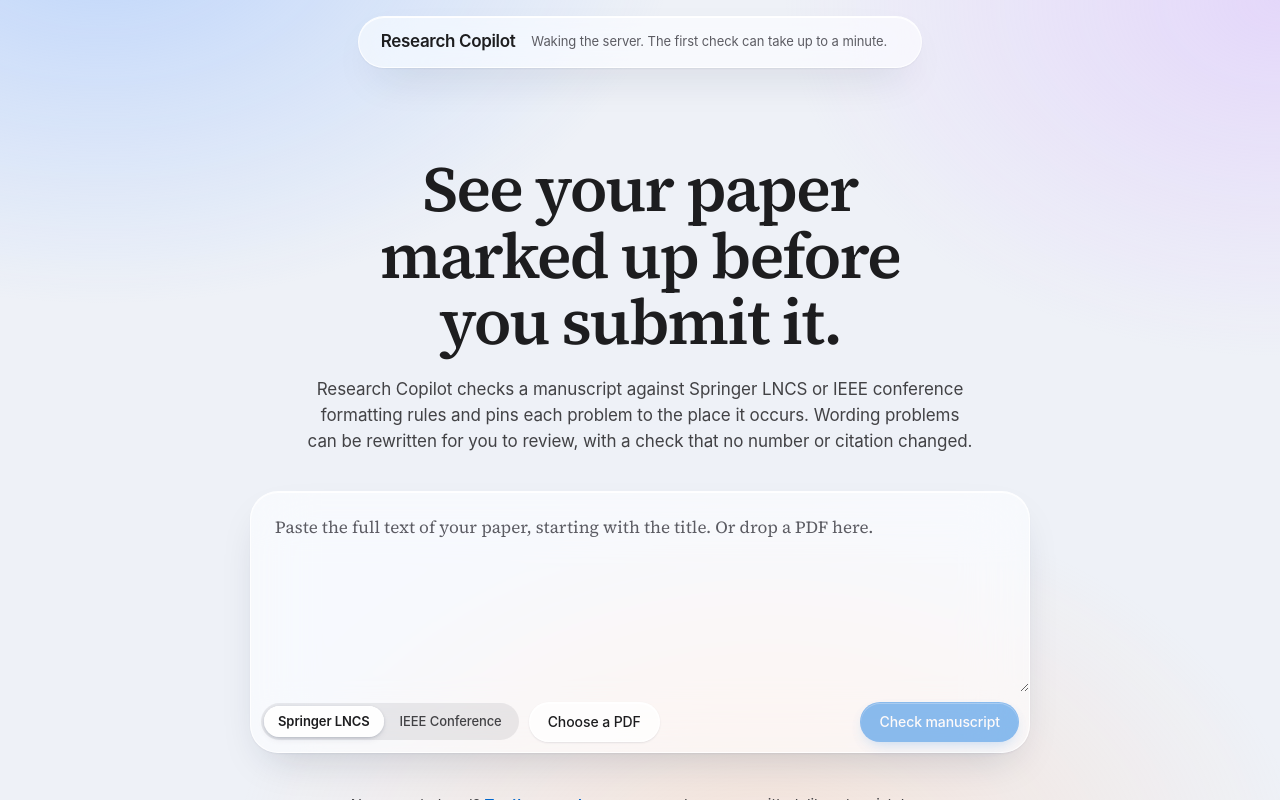
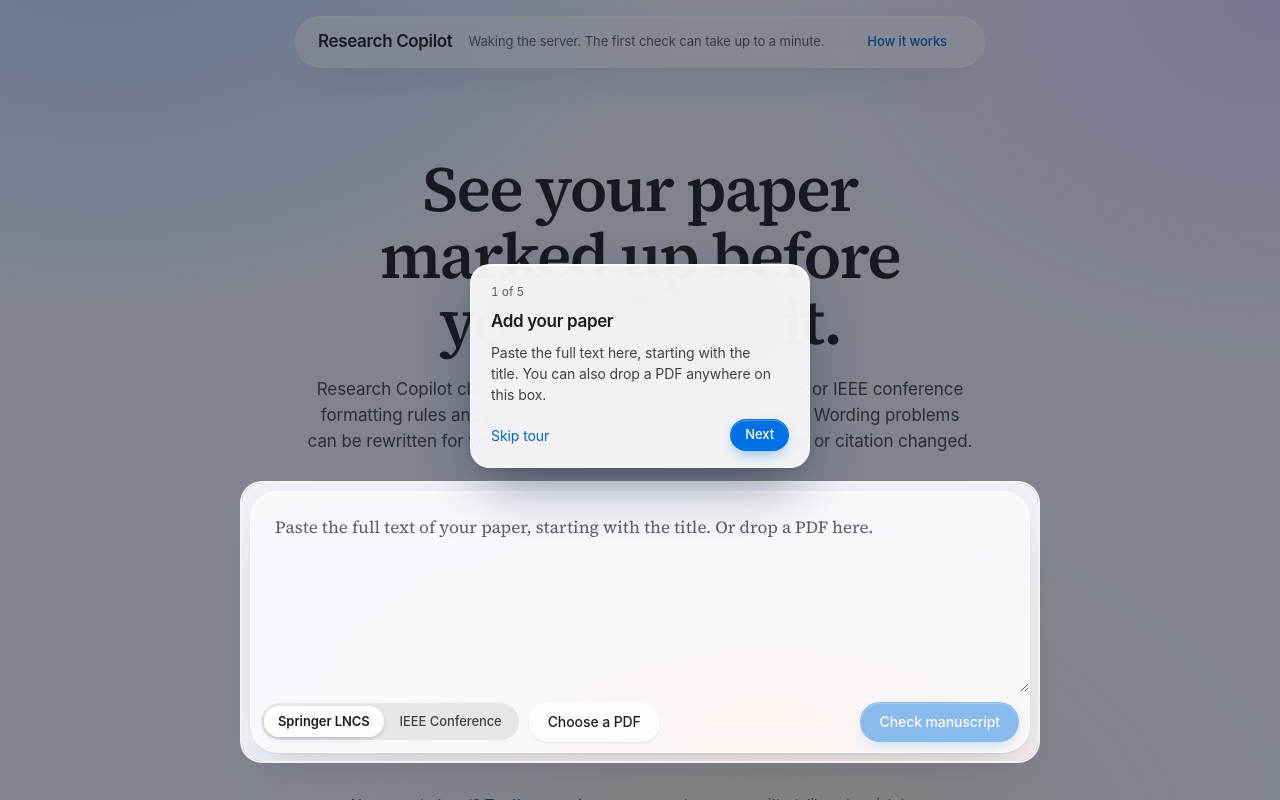
Before and after one commit to YashLadlapure/research-copilot, a React (Vite) app in the folder frontend/: page / in a window 1280 px wide. Shown: the top 800 px of the page. Built offline with nearby package versions, Linux system fonts and the light colour scheme; no server answers.

Commit message:
walk new visitors through each screen once

```diff
--- a/frontend/src/App.css
+++ b/frontend/src/App.css
@@ -1193,6 +1193,72 @@ input {
   overflow-wrap: anywhere;
 }
 
+/* First-visit tour: the page dims except for the element being explained. */
+
+.tour {
+  position: fixed;
+  inset: 0;
+  z-index: 100;
+}
+
+.tour__spot {
+  position: fixed;
+  border-radius: 20px;
+  box-shadow: 0 0 0 2px rgb(255 255 255 / 0.9), 0 0 0 100vmax rgb(20 24 40 / 0.5);
+  pointer-events: none;
+  transition: top 0.4s var(--ease-out), left 0.4s var(--ease-out), width 0.4s var(--ease-out), height 0.4s var(--ease-out);
+}
+
+.tour__card {
+  position: fixed;
+  display: flex;
+  flex-direction: column;
+  gap: 8px;
+  padding: 18px 20px 16px;
+  background: rgb(255 255 255 / 0.9);
+  border: 1px solid var(--glass-edge);
+  border-radius: 20px;
+  box-shadow: inset 0 1px 0 #fff, 0 2px 6px rgb(20 30 60 / 0.1), 0 24px 60px -12px rgb(20 30 60 / 0.5);
+  -webkit-backdrop-filter: var(--glass-blur);
+  backdrop-filter: var(--glass-blur);
+  transition: top 0.4s var(--ease-out), left 0.4s var(--ease-out);
+}
+
+.tour__card:focus-visible {
+  outline: none;
+}
+
+.tour__count {
+  color: var(--ink-faint);
+  font-size: 0.75rem;
+  font-variant-numeric: tabular-nums;
+}
+
+.tour__title {
+  font-size: 1.0625rem;
+  font-weight: 600;
+  letter-spacing: -0.02em;
+}
+
+.tour__body {
+  color: var(--ink-soft);
+  line-height: 1.5;
+  text-wrap: pretty;
+}
+
+.tour__actions {
+  display: flex;
+  align-items: center;
+  justify-content: space-between;
+  gap: 12px;
+  margin-top: 6px;
+}
+
+.tour__nav {
+  display: flex;
+  gap: 8px;
+}
+
 /* Accessibility and capability fallbacks */
 
 @media (prefers-reduced-motion: reduce) {
@@ -1211,7 +1277,9 @@ input {
   .tabs__tab,
   .switch__option span,
   .mark,
-  .note {
+  .note,
+  .tour__spot,
+  .tour__card {
     transition: none;
   }
 }
--- a/frontend/src/App.jsx
+++ b/frontend/src/App.jsx
@@ -6,6 +6,8 @@ import ManuscriptForm from './components/ManuscriptForm';
 import ProfileSwitch from './components/ProfileSwitch';
 import ReportPanel from './components/ReportPanel';
 import PrintableReport from './components/PrintableReport';
+import Tour from './components/Tour';
+import { START_TOUR, REPORT_TOUR, tourSeen } from './tourSteps';
 
 const IDLE = { status: 'idle', section: null, suggestion: null, error: null };
 const SLOW_REQUEST_MS = 8000;
@@ -62,6 +64,16 @@ export default function App() {
 
   const [server, setServer] = useServerStatus();
   const slow = useSlowHint(analyzing || uploading);
+
+  // A first-time visitor gets a short tour of each screen once. The button in
+  // the top bar opens it again.
+  const [tour, setTour] = useState(null);
+  const screen = analysis ? REPORT_TOUR : START_TOUR;
+  useEffect(() => {
+    if (tourSeen(screen.key)) return undefined;
+    const timer = setTimeout(() => setTour(screen), 900);
+    return () => clearTimeout(timer);
+  }, [screen]);
 
   const clearSession = () => {
     setAnalysis(null);
@@ -181,7 +193,7 @@ export default function App() {
                 <button type="button" className="btn btn--secondary btn--small" onClick={clearSession}>
                   New check
                 </button>
-                <button type="button" className="btn btn--secondary btn--small" onClick={() => window.print()}>
+                <button type="button" className="btn btn--secondary btn--small" data-tour="print" onClick={() => window.print()}>
                   Print report
                 </button>
               </div>
@@ -193,6 +205,9 @@ export default function App() {
               </p>
             )
           )}
+          <button type="button" className="btn btn--ghost btn--small" onClick={() => setTour(screen)}>
+            How it works
+          </button>
         </header>
 
         {error && (
@@ -242,6 +257,8 @@ export default function App() {
         )}
       </div>
 
+      {tour && <Tour key={tour.key} tour={tour} onClose={() => setTour(null)} />}
+
       {analysis && <PrintableReport analysis={analysis} revisions={revisions} acknowledged={acknowledged} />}
     </>
   );
--- a/frontend/src/components/ProfileSwitch.jsx
+++ b/frontend/src/components/ProfileSwitch.jsx
@@ -2,9 +2,9 @@ import { PROFILES } from '../profiles';
 
 // Radio buttons drawn as a segmented control, so arrow keys and screen
 // readers treat it as the single choice it is.
-export default function ProfileSwitch({ value, onChange, disabled }) {
+export default function ProfileSwitch({ value, onChange, disabled, ...rest }) {
   return (
-    <fieldset className="switch" disabled={disabled}>
+    <fieldset className="switch" disabled={disabled} {...rest}>
       <legend className="visually-hidden">Target format</legend>
       {PROFILES.map((option) => (
         <label key={option.value} className="switch__option">
--- /dev/null
+++ b/frontend/src/components/Tour.jsx
@@ -0,0 +1,127 @@
+import { useCallback, useEffect, useLayoutEffect, useRef, useState } from 'react';
+import { rememberTour } from '../tourSteps';
+
+const SPOT_PAD = 8;
+const EDGE = 12;
+const GAP = 14;
+const POPOVER_WIDTH = 340;
+
+// A step-by-step walkthrough that dims the page and lights up one element at a
+// time. It is opened by the caller and always records that it was seen, so a
+// new visitor gets it once.
+export default function Tour({ tour, onClose }) {
+  const [steps] = useState(() => tour.steps.filter((step) => document.querySelector(step.target)));
+  const [index, setIndex] = useState(0);
+  const [spot, setSpot] = useState(null);
+  const [popover, setPopover] = useState({ top: 0, left: 0 });
+  const popoverRef = useRef(null);
+  const step = steps[index];
+
+  const close = useCallback(() => {
+    rememberTour(tour.key);
+    onClose();
+  }, [tour.key, onClose]);
+
+  const place = useCallback(() => {
+    const element = step && document.querySelector(step.target);
+    if (!element) return;
+    const rect = element.getBoundingClientRect();
+    setSpot({ top: rect.top, left: rect.left, width: rect.width, height: rect.height });
+
+    const width = Math.min(POPOVER_WIDTH, window.innerWidth - EDGE * 2);
+    const height = popoverRef.current?.offsetHeight ?? 0;
+    let top = rect.bottom + SPOT_PAD + GAP;
+    if (top + height > window.innerHeight - EDGE) top = rect.top - SPOT_PAD - GAP - height;
+    top = Math.min(Math.max(top, EDGE), Math.max(EDGE, window.innerHeight - height - EDGE));
+    const centred = rect.left + rect.width / 2 - width / 2;
+    const left = Math.min(Math.max(centred, EDGE), window.innerWidth - width - EDGE);
+    setPopover({ top, left, width });
+  }, [step]);
+
+  useEffect(() => {
+    if (steps.length === 0) close();
+  }, [steps, close]);
+
+  // Bring the element into view, then follow it while the page settles.
+  useLayoutEffect(() => {
+    if (!step) return undefined;
+    document.querySelector(step.target)?.scrollIntoView({ block: 'center', behavior: 'smooth' });
+    const first = requestAnimationFrame(place);
+    const follow = () => requestAnimationFrame(place);
+    window.addEventListener('scroll', follow, true);
+    window.addEventListener('resize', follow);
+    const settle = setTimeout(place, 450);
+    return () => {
+      window.removeEventListener('scroll', follow, true);
+      window.removeEventListener('resize', follow);
+      cancelAnimationFrame(first);
+      clearTimeout(settle);
+    };
+  }, [step, place]);
+
+  useEffect(() => {
+    popoverRef.current?.focus({ preventScroll: true });
+  }, [index]);
+
+  useEffect(() => {
+    const onKeyDown = (event) => {
+      if (event.key === 'Escape') close();
+      if (event.key === 'ArrowRight') setIndex((current) => Math.min(current + 1, steps.length - 1));
+      if (event.key === 'ArrowLeft') setIndex((current) => Math.max(current - 1, 0));
+    };
+    window.addEventListener('keydown', onKeyDown);
+    return () => window.removeEventListener('keydown', onKeyDown);
+  }, [close, steps.length]);
+
+  if (!step) return null;
+  const last = index === steps.length - 1;
+
+  return (
+    <div className="tour">
+      {spot && (
+        <div
+          className="tour__spot"
+          style={{
+            top: spot.top - SPOT_PAD,
+            left: spot.left - SPOT_PAD,
+            width: spot.width + SPOT_PAD * 2,
+            height: spot.height + SPOT_PAD * 2,
+          }}
+        />
+      )}
+      <div
+        ref={popoverRef}
+        className="tour__card"
+        role="dialog"
+        aria-label={`Tour, step ${index + 1} of ${steps.length}`}
+        tabIndex={-1}
+        style={{ top: popover.top, left: popover.left, width: popover.width }}
+      >
+        <p className="tour__count">
+          {index + 1} of {steps.length}
+        </p>
+        <h2 className="tour__title">{step.title}</h2>
+        <p className="tour__body">{step.body}</p>
+        <div className="tour__actions">
+          <button type="button" className="link-button" onClick={close}>
+            Skip tour
+          </button>
+          <span className="tour__nav">
+            {index > 0 && (
+              <button type="button" className="btn btn--secondary btn--small" onClick={() => setIndex(index - 1)}>
+                Back
+              </button>
+            )}
+            <button
+              type="button"
+              className="btn btn--primary btn--small"
+              onClick={() => (last ? close() : setIndex(index + 1))}
+            >
+              {last ? 'Done' : 'Next'}
+            </button>
+          </span>
+        </div>
+      </div>
+    </div>
+  );
+}
--- /dev/null
+++ b/frontend/src/tourSteps.js
@@ -0,0 +1,85 @@
+export function tourSeen(key) {
+  try {
+    return localStorage.getItem(key) === 'done';
+  } catch {
+    return false;
+  }
+}
+
+export function rememberTour(key) {
+  try {
+    localStorage.setItem(key, 'done');
+  } catch {
+    // Private windows can refuse storage. The tour then shows again next time.
+  }
+}
+
+// Each step points at an element by CSS selector. A step whose element is not
+// on screen (for example no issue is marked) is skipped.
+
+export const START_TOUR = {
+  key: 'research-copilot-tour-start',
+  steps: [
+    {
+      target: '[data-tour="composer"]',
+      title: 'Add your paper',
+      body: 'Paste the full text here, starting with the title. You can also drop a PDF anywhere on this box.',
+    },
+    {
+      target: '[data-tour="format"]',
+      title: 'Pick the target format',
+      body: 'Springer LNCS or IEEE Conference. The same paper is checked against that format’s rules. You can switch later without pasting again.',
+    },
+    {
+      target: '[data-tour="pdf"]',
+      title: 'Or upload a PDF',
+      body: 'The text is pulled out of the file and shown in the box so you can check it before running the checks. Scanned PDFs are not supported.',
+    },
+    {
+      target: '[data-tour="check"]',
+      title: 'Run the checks',
+      body: 'Formatting problems are found by fixed rules, not guessed by an AI. Nothing in your paper is changed.',
+    },
+    {
+      target: '[data-tour="sample"]',
+      title: 'No paper to hand?',
+      body: 'This loads a made-up paper with deliberate mistakes and checks it straight away. It is the fastest way to see everything.',
+    },
+  ],
+};
+
+export const REPORT_TOUR = {
+  key: 'research-copilot-tour-report',
+  steps: [
+    {
+      target: '.summary',
+      title: 'Your score',
+      body: 'It starts at 100 and loses 20 for each critical issue and 5 for each issue to review. Layout is not scored, because it cannot be read from text.',
+    },
+    {
+      target: '.mark',
+      title: 'Problems are marked in the text',
+      body: 'Underlined phrases are where a rule failed. Point at one to light up its note, or click it to jump there.',
+    },
+    {
+      target: '.note',
+      title: 'Notes explain each issue',
+      body: 'Each note says what is wrong and how to fix it. Wording problems have a Refine button: Gemini proposes a rewrite as tracked changes, and you accept or discard it. Other issues need your own edit, so you can Mark as done.',
+    },
+    {
+      target: '.report > .tabs',
+      title: 'Other views',
+      body: 'Checks lists every automated rule with pass or fail. Manual checklist covers layout rules. Revisions keeps the text you accepted, ready to copy back into your document.',
+    },
+    {
+      target: '.toolbar .switch',
+      title: 'Try the other format',
+      body: 'Switching re-scores the same paper straight away, with no new upload.',
+    },
+    {
+      target: '[data-tour="print"]',
+      title: 'Save the report',
+      body: 'Opens your browser’s print dialog. Choose Save as PDF to keep the report with any revisions you accepted.',
+    },
+  ],
+};
```
Also changed, not shown: frontend/src/components/ManuscriptForm.jsx (+11 -4 lines).
